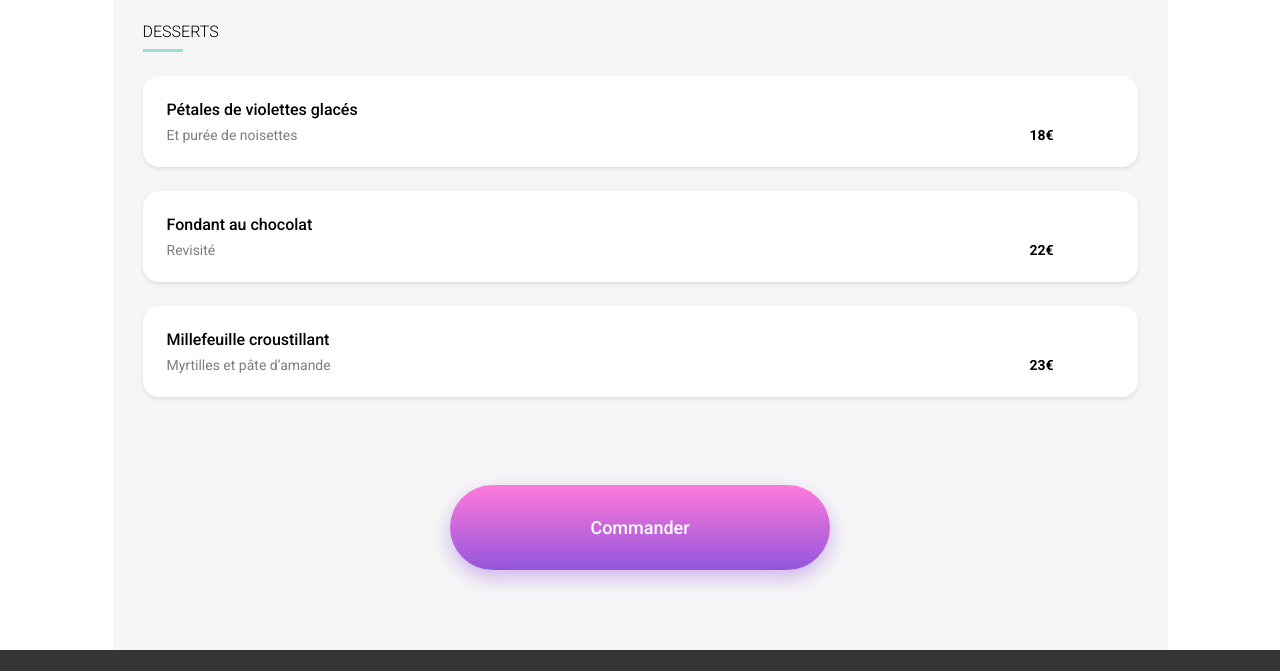
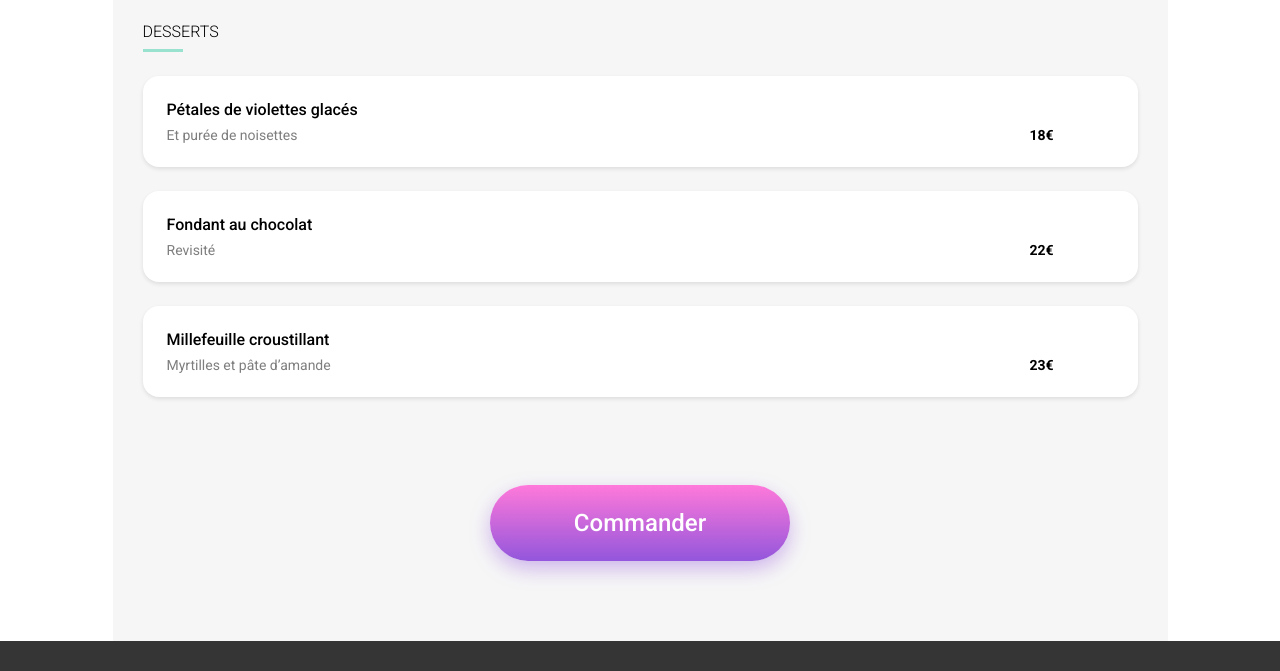
Before and after one commit to emouns/homy-goodfood, a plain HTML site: page restaurants/menu-a-la-francaise.html in a window 1280 px wide. Shown: the part 1279-1950 px from the top of the page. Drawn offline with Linux system fonts and the light colour scheme; a web font is replaced by a local one.

Commit message:
modification html css scss nouvelle class btn pour bouton du bas

```diff
--- a/restaurants/menu-a-la-francaise.html
+++ b/restaurants/menu-a-la-francaise.html
@@ -173,7 +173,7 @@ ap" rel="stylesheet">
     </section>
     <!-- BOUTON COMMANDER -->
     <div class="menu__button">
-      <button class="btn btn--large">Commander</button>
+    <button class="btn btn--menu">Commander</button>
     </div>
 
   </main>
--- a/sass/components/_buttons.scss
+++ b/sass/components/_buttons.scss
@@ -22,15 +22,27 @@
   }
 
   &--large {
-    padding: $spacing-sm ($spacing-sm * 1.5);
-    font-size: $font-size-sm;
+    padding: $spacing-sm ($spacing-xs * 3);
+    font-size: $font-size-md;
   }
   @media (min-width: 768px) {
-    padding: $spacing-lg ($spacing-xl * 3.5);
-    font-size: $font-size-md;
+    padding: $spacing-md ($spacing-sm * 2);
+    font-size: $font-size-lg;
 
-    margin: 0 auto;
+
   }
+  &--menu {
+        padding: $spacing-sm ($spacing-xs * 3);
+        font-size: $font-size-md;
+        width: 100%;
+        max-width: 200px;
+
+        @media (min-width: 768px) {
+            padding: $spacing-md ($spacing-lg * 1);
+            font-size: $font-size-lg;
+            max-width: 300px;
+        }
+    }
 }
 .function-btn {
   position: relative;
--- a/sass/pages/_menu.scss
+++ b/sass/pages/_menu.scss
@@ -36,11 +36,11 @@
     @include flex-center;
     padding: 40px 0;
     @media (min-width: $breakpoint-tablet) {
-      @include flex-center;       // ← point-virgule ajouté ✓
+      @include flex-center;
     }
   }
 
-}                                 // ← .menu se ferme ici ✓
+}
 
 .menu-section {
   margin-bottom: $spacing-xxl;
@@ -60,6 +60,6 @@
     display: flex;
     flex-direction: column;
     gap: $spacing-md;
-  }                               // ← &__list se ferme ici ✓
+  }
 
 }
```
Also changed, not shown: index.html (+1 -1 lines), restaurants/menu-la-note-enchantee.html (+1 -1 lines), restaurants/menu-la-palette-du-gout.html (+1 -1 lines), restaurants/menu-le-delice-des-sens.html (+1 -1 lines), css/main.css, sass/main.scss (line endings or trailing spaces), 1 other file.
